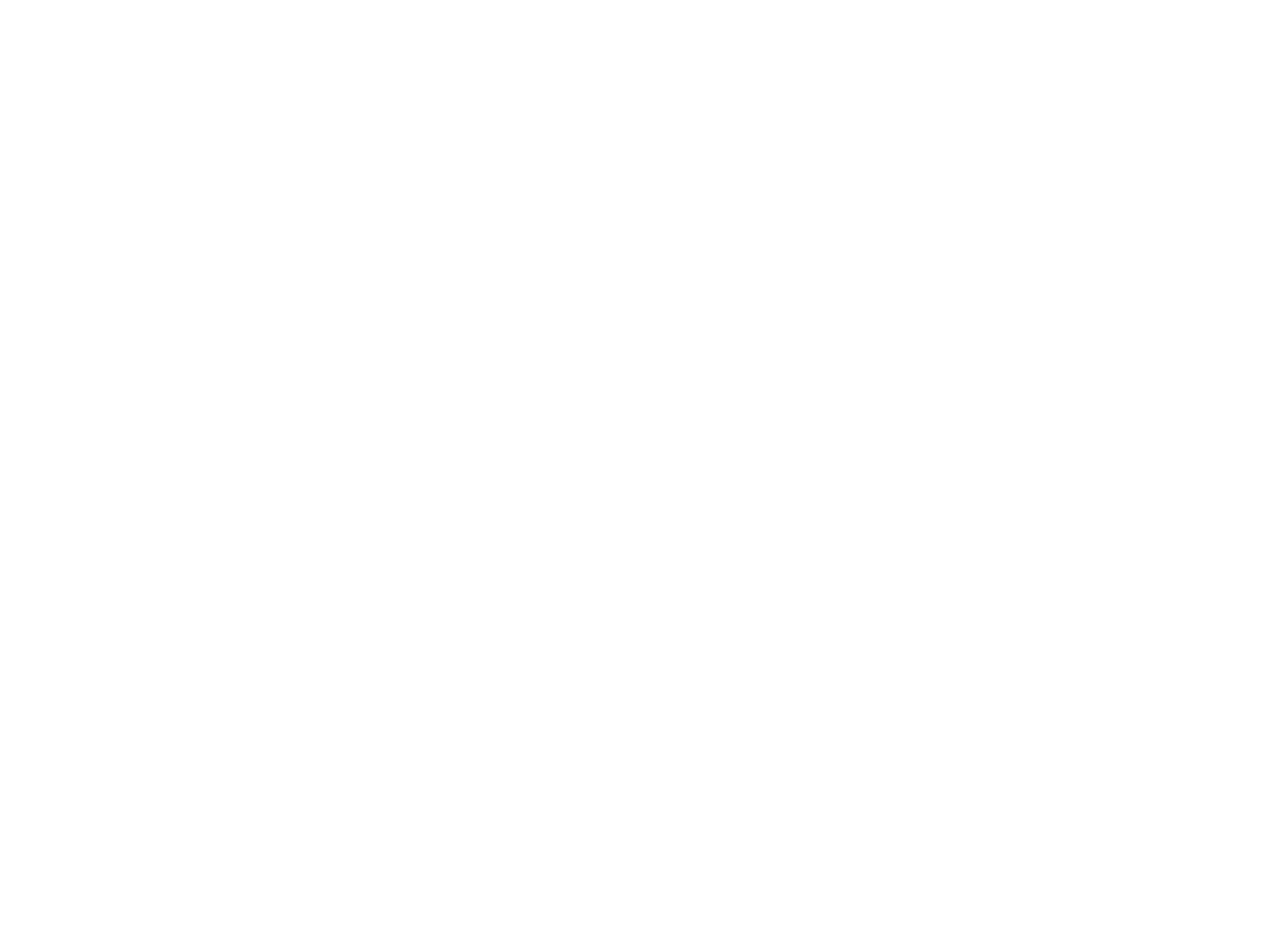
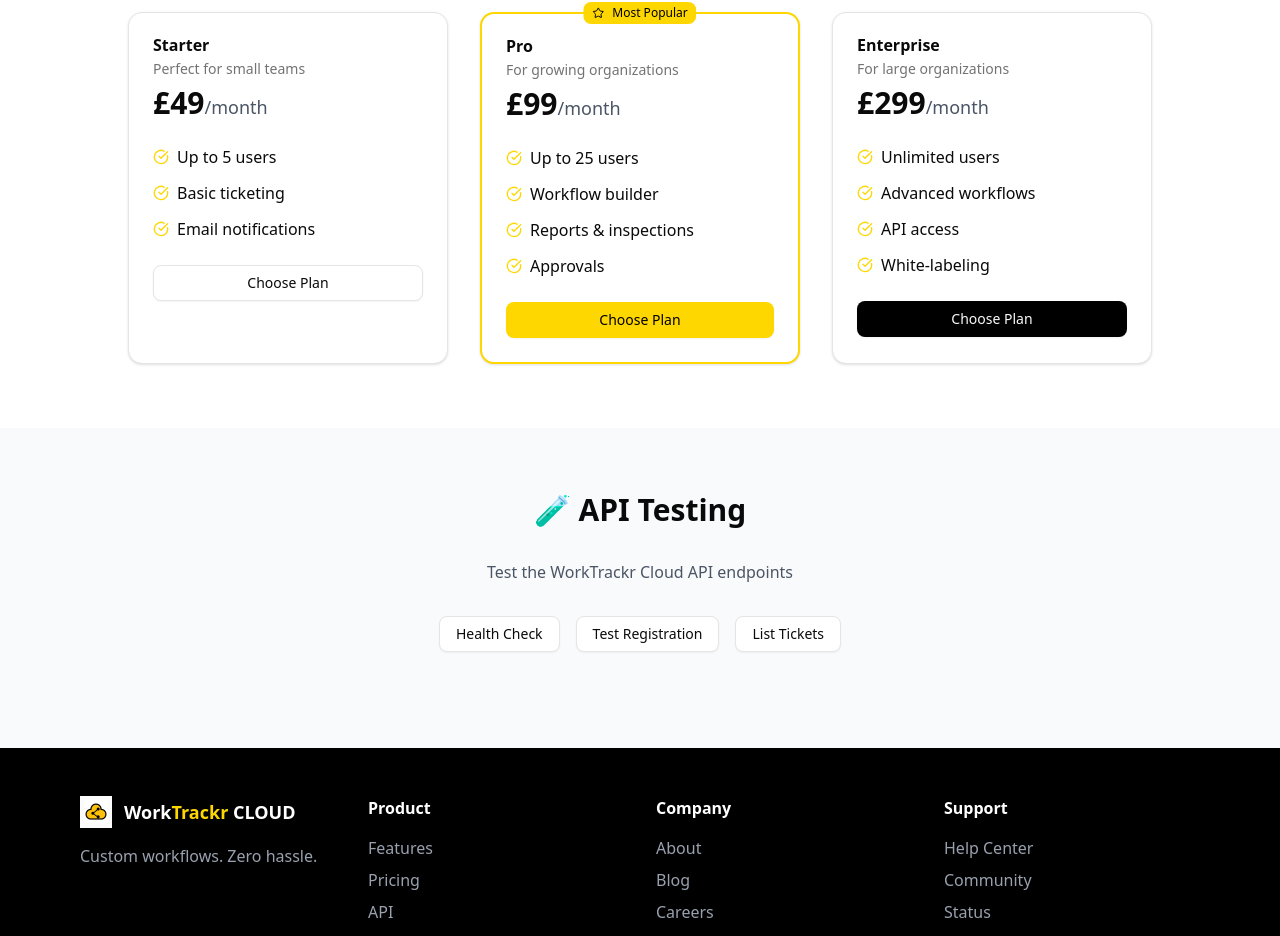
Before and after one commit to H6gvbhYujnhwP/worktrackr-app, a React (Vite) app in the folder web/client/: page / in a window 1280 px wide. Shown: the part 1045-1981 px from the top of the page. Before the commit the page ends 1121 px from the top, so only its background shows below. Built offline with nearby package versions, Linux system fonts and the light colour scheme.

Commit message:
Update App.jsx

```diff
--- a/web/client/src/App.jsx
+++ b/web/client/src/App.jsx
@@ -1,26 +1,13 @@
-// web/client/src/App.jsx
-import React, { useState } from 'react'
-import { useNavigate, Routes, Route } from 'react-router-dom'
-
-// UI Components (use @app/* so we don’t collide with Manus '@/')
+import { useState } from 'react'
+import { useNavigate } from 'react-router-dom'
 import { Button } from '@app/components/ui/button.jsx'
 import { Card, CardContent, CardDescription, CardHeader, CardTitle } from '@app/components/ui/card.jsx'
 import { Badge } from '@app/components/ui/badge.jsx'
 import { Ticket, Users, Workflow, CreditCard, CheckCircle, Star } from 'lucide-react'
-
-// Manus entrypoint (mounts the Manus app at /app/*)
-import AppEntrypoint from './app/AppEntrypoint.jsx'
-
-// Other pages you already had routes for
-import Pricing from './Pricing.jsx'
-import SignUp from './SignUp.jsx'
-
-// Assets & styles (keep your originals)
 import worktrackrLogo from './assets/worktrackr_icon_only.png'
 import './App.css'
 
-// ---- Your original landing page UI, preserved as HomePage ----
-function HomePage() {
+function App() {
   const [apiResult, setApiResult] = useState('')
   const [busy, setBusy] = useState(null) // 'starter' | 'pro' | 'enterprise' | null
   const navigate = useNavigate()
@@ -56,11 +43,11 @@
         method: 'POST',
         headers: { 'Content-Type': 'application/json' },
         credentials: 'include',
-        body: JSON.stringify({ plan, orgId: localStorage.getItem('orgId') })
+        body: JSON.stringify({ plan, orgId: localStorage.getItem('orgId') }) // include orgId if present
       })
       const data = await resp.json().catch(() => ({}))
       if (!resp.ok || !data?.url) throw new Error(data?.error || 'Checkout failed')
-      window.location.href = data.url
+      window.location.href = data.url // redirect to Stripe Checkout
     } catch (e) {
       console.error('Checkout error:', e)
       alert(e.message)
@@ -82,7 +69,8 @@
               </div>
             </div>
             <div className="flex space-x-4">
-              <Button variant="outline">Login</Button>
+              {/* ✅ wire up Login */}
+              <Button variant="outline" onClick={() => navigate('/login')}>Login</Button>
               <Button
                 className="worktrackr-bg-black hover:bg-gray-800"
                 onClick={() => navigate('/signup')}
@@ -173,36 +161,169 @@
         </div>
       </section>
 
-      {/* Pricing Section (quick cards on home) */}
+      {/* Pricing Section */}
       <section className="py-16 px-4">
         <div className="max-w-6xl mx-auto">
           <h2 className="text-3xl font-bold text-center mb-4">Simple, transparent pricing</h2>
           <p className="text-center text-gray-600 mb-12">7-day free trial on all plans</p>
 
           <div className="grid md:grid-cols-3 gap-8 max-w-5xl mx-auto">
-            {/* (Starter / Pro / Enterprise cards unchanged)… */}
+            {/* Starter */}
+            <Card>
+              <CardHeader>
+                <CardTitle>Starter</CardTitle>
+                <CardDescription>Perfect for small teams</CardDescription>
+                <div className="text-3xl font-bold">
+                  £49<span className="text-lg font-normal text-gray-600">/month</span>
+                </div>
+              </CardHeader>
+              <CardContent>
+                <ul className="space-y-3 mb-6">
+                  <li className="flex items-center"><CheckCircle className="w-4 h-4 worktrackr-yellow mr-2" />Up to 5 users</li>
+                  <li className="flex items-center"><CheckCircle className="w-4 h-4 worktrackr-yellow mr-2" />Basic ticketing</li>
+                  <li className="flex items-center"><CheckCircle className="w-4 h-4 worktrackr-yellow mr-2" />Email notifications</li>
+                </ul>
+                <Button
+                  className="w-full"
+                  variant="outline"
+                  disabled={busy === 'starter'}
+                  onClick={() => startCheckout('starter')}
+                >
+                  {busy === 'starter' ? 'Preparing…' : 'Choose Plan'}
+                </Button>
+              </CardContent>
+            </Card>
+
+            {/* Pro */}
+            <Card className="border-2 worktrackr-border-yellow relative">
+              <Badge className="absolute -top-3 left-1/2 transform -translate-x-1/2 worktrackr-bg-yellow text-black">
+                <Star className="w-3 h-3 mr-1" />
+                Most Popular
+              </Badge>
+              <CardHeader>
+                <CardTitle>Pro</CardTitle>
+                <CardDescription>For growing organizations</CardDescription>
+                <div className="text-3xl font-bold">
+                  £99<span className="text-lg font-normal text-gray-600">/month</span>
+                </div>
+              </CardHeader>
+              <CardContent>
+                <ul className="space-y-3 mb-6">
+                  <li className="flex items-center"><CheckCircle className="w-4 h-4 worktrackr-yellow mr-2" />Up to 25 users</li>
+                  <li className="flex items-center"><CheckCircle className="w-4 h-4 worktrackr-yellow mr-2" />Workflow builder</li>
+                  <li className="flex items-center"><CheckCircle className="w-4 h-4 worktrackr-yellow mr-2" />Reports & inspections</li>
+                  <li className="flex items-center"><CheckCircle className="w-4 h-4 worktrackr-yellow mr-2" />Approvals</li>
+                </ul>
+                <Button
+                  className="w-full worktrackr-bg-yellow text-black hover:bg-yellow-400"
+                  disabled={busy === 'pro'}
+                  onClick={() => startCheckout('pro')}
+                >
+                  {busy === 'pro' ? 'Preparing…' : 'Choose Plan'}
+                </Button>
+              </CardContent>
+            </Card>
+
+            {/* Enterprise */}
+            <Card>
+              <CardHeader>
+                <CardTitle>Enterprise</CardTitle>
+                <CardDescription>For large organizations</CardDescription>
+                <div className="text-3xl font-bold">
+                  £299<span className="text-lg font-normal text-gray-600">/month</span>
+                </div>
+              </CardHeader>
+              <CardContent>
+                <ul className="space-y-3 mb-6">
+                  <li className="flex items-center"><CheckCircle className="w-4 h-4 worktrackr-yellow mr-2" />Unlimited users</li>
+                  <li className="flex items-center"><CheckCircle className="w-4 h-4 worktrackr-yellow mr-2" />Advanced workflows</li>
+                  <li className="flex items-center"><CheckCircle className="w-4 h-4 worktrackr-yellow mr-2" />API access</li>
+                  <li className="flex items-center"><CheckCircle className="w-4 h-4 worktrackr-yellow mr-2" />White-labeling</li>
+                </ul>
+                <Button
+                  className="w-full worktrackr-bg-black hover:bg-gray-800"
+                  disabled={busy === 'enterprise'}
+                  onClick={() => startCheckout('enterprise')}
+                >
+                  {busy === 'enterprise' ? 'Preparing…' : 'Choose Plan'}
+                </Button>
+              </CardContent>
+            </Card>
           </div>
         </div>
       </section>
 
       {/* API Testing Section */}
-      {/* (unchanged)… */}
+      <section className="py-16 px-4 bg-gray-50">
+        <div className="max-w-4xl mx-auto">
+          <h2 className="text-3xl font-bold text-center mb-8">🧪 API Testing</h2>
+          <p className="text-center text-gray-600 mb-8">Test the WorkTrackr Cloud API endpoints</p>
+
+          <div className="flex flex-wrap justify-center gap-4 mb-8">
+            <Button onClick={() => testAPI('/health', 'GET')} variant="outline">Health Check</Button>
+            <Button
+              onClick={() => testAPI('/api/auth/register', 'POST', {
+                email: 'test@example.com', name: 'Test User', password: 'password123', organizationName: 'Test Org'
+              })}
+              variant="outline"
+            >
+              Test Registration
+            </Button>
+            <Button onClick={() => testAPI('/api/tickets', 'GET')} variant="outline">List Tickets</Button>
+          </div>
+
+          {apiResult && (
+            <Card>
+              <CardHeader><CardTitle>API Response</CardTitle></CardHeader>
+              <CardContent>
+                <pre className="bg-gray-100 p-4 rounded text-sm overflow-auto whitespace-pre-wrap">
+                  {apiResult}
+                </pre>
+              </CardContent>
+            </Card>
+          )}
+        </div>
+      </section>
 
       {/* Footer */}
-      {/* (unchanged)… */}
+      <footer className="bg-black text-white py-12">
+        <div className="max-w-6xl mx-auto px-4">
+          <div className="grid md:grid-cols-4 gap-8">
+            <div>
+              <div className="logo-container mb-4">
+                <img src={worktrackrLogo} alt="WorkTrackr Cloud" className="w-8 h-8" />
+                <div className="text-lg font-bold text-white">
+                  Work<span className="worktrackr-yellow">Trackr</span> CLOUD
+                </div>
+              </div>
+              <p className="text-gray-400">Custom workflows. Zero hassle.</p>
+            </div>
+            <div>
+              <h3 className="font-semibold mb-4">Product</h3>
+              <ul className="space-y-2 text-gray-400">
+                <li>Features</li><li>Pricing</li><li>API</li><li>Documentation</li>
+              </ul>
+            </div>
+            <div>
+              <h3 className="font-semibold mb-4">Company</h3>
+              <ul className="space-y-2 text-gray-400">
+                <li>About</li><li>Blog</li><li>Careers</li><li>Contact</li>
+              </ul>
+            </div>
+            <div>
+              <h3 className="font-semibold mb-4">Support</h3>
+              <ul className="space-y-2 text-gray-400">
+                <li>Help Center</li><li>Community</li><li>Status</li><li>Security</li>
+              </ul>
+            </div>
+          </div>
+          <div className="border-t border-gray-800 mt-8 pt-8 text-center text-gray-400">
+            <p>&copy; 2025 WorkTrackr Cloud. All rights reserved.</p>
+          </div>
+        </div>
+      </footer>
     </div>
   )
 }
 
-// Router
-export default function RootApp() {
-  return (
-    <Routes>
-      <Route path="/" element={<HomePage />} />
-      <Route path="/signup" element={<SignUp />} />
-      <Route path="/pricing" element={<Pricing />} />
-      {/* Manus UI lives under /app/* */}
-      <Route path="/app/*" element={<AppEntrypoint />} />
-    </Routes>
-  )
-}
+export default App
```
